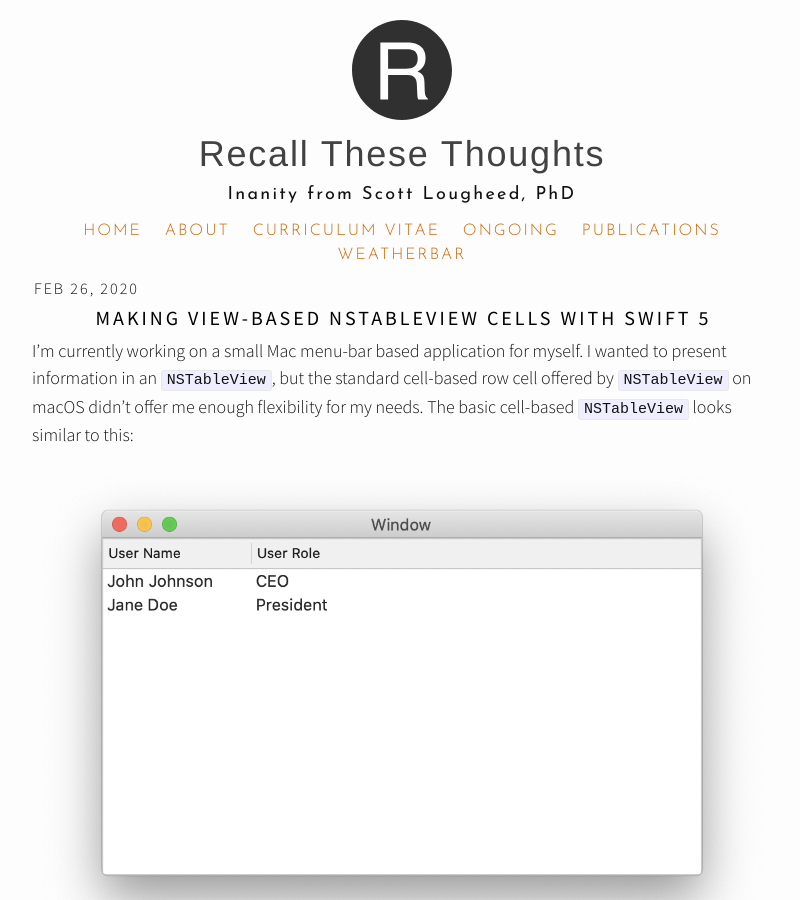
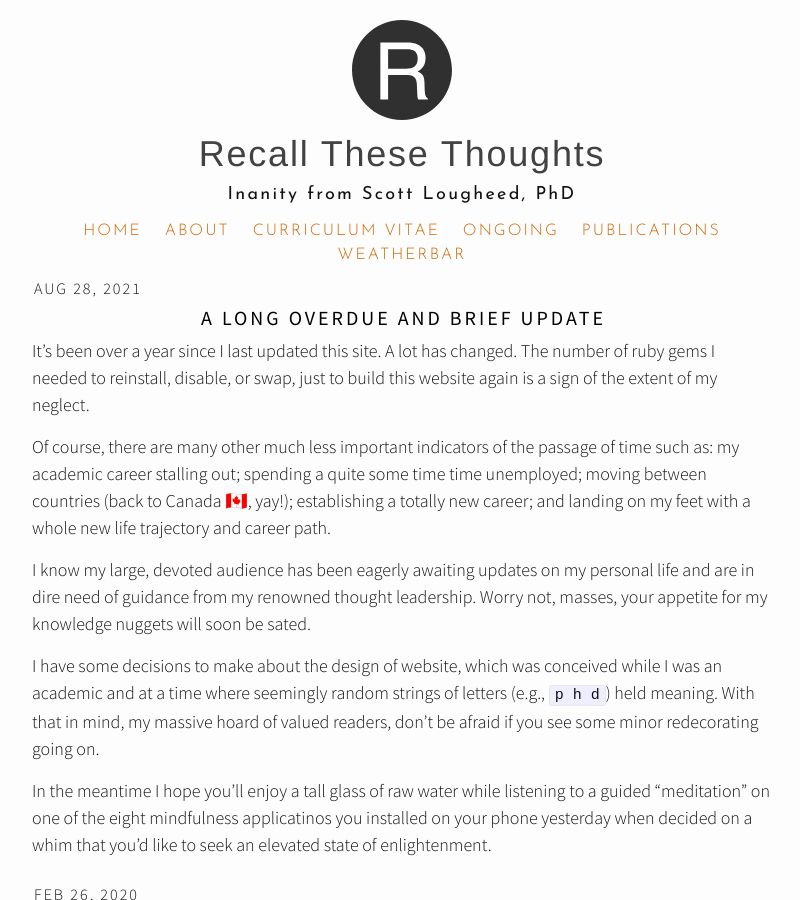
Before and after one commit to scottisloud/rtt-jekyll, a Jekyll site: the page built from index.html, in a window 1280 px wide and 900 px high. Shown: the whole window, without its empty margins (238-1038 px from the left). Built offline with Jekyll 4.4.1, drawn with Linux system fonts in a browser that asks for light colours; some web fonts are replaced; the list of posts is cut into pages by our own code; some of the changed text lies outside the part shown.

Commit message:
minor update

```diff
--- a/Gemfile
+++ b/Gemfile
@@ -28,3 +28,5 @@ gem 'jekyll-twitter-plugin'
 # group :jekyll_plugins do
 #   gem "jekyll-github-metadata", "~> 1.0"
 # end
+
+gem "webrick", "~> 1.7"
--- /dev/null
+++ b/_posts/2021-08-28-long-overdue-update.md
@@ -0,0 +1,13 @@
+---
+title: A long overdue and brief update
+layout: post
+---
+It's been over a year since I last updated this site. A lot has changed. The number of ruby gems I needed to reinstall, disable, or swap, just to build this website again is a sign of the extent of my neglect.
+
+Of course, there are many other much less important indicators of the passage of time such as: my academic career stalling out; spending a quite some time time unemployed; moving between countries (back to Canada 🇨🇦, yay!); establishing a totally new career; and landing on my feet with a whole new life trajectory and career path.
+
+I know my large, devoted audience has been eagerly awaiting updates on my personal life and are in dire need of guidance from my renowned thought leadership. Worry not, masses, your appetite for my knowledge nuggets will soon be sated.
+
+I have some decisions to make about the design of website, which was conceived while I was an academic and at a time where seemingly random strings of letters (e.g., `p h d`) held meaning. With that in mind, my massive hoard of valued readers, don't be afraid if you see some minor redecorating going on.
+
+In the meantime I hope you'll enjoy a tall glass of raw water while listening to a guided "meditation" on one of the eight mindfulness applicatinos you installed on your phone yesterday when decided on a whim that you'd like to seek an elevated state of enlightenment.
--- a/about.md
+++ b/about.md
@@ -10,8 +10,12 @@ permalink: /about/
 ### Scott Lougheed
 {: style="text-align: center;"}
 
-#### As an academic:
-I am an environmental social scientist. Most recently I was a postdoctoral fellow in Geography and Planning at the University of Toronto. Prior to that I was a visiting scholar in the department of Agricultural Economics, Sociology, and Education at the Pennsylvania State University. I earned my PhD from the School of Environmental Studies at Queen’s University, Kingston. I also hold Master's (Queen's University) and Bachelor's (University of Victoria) degrees in Sociology.
+#### Currently
+I am a Sales Engineer on the Sales Enablement team at [1Password](https://1password.com). Formerly I was a Customer Onboarding Specialist in Customer Success at 1Password.
+
+
+#### Past Life
+I am an environmental social scientist, though I am no longer employed in academia or as a researcher. Most recently I was a postdoctoral fellow in Geography and Planning at the University of Toronto. Prior to that I was a visiting scholar in the department of Agricultural Economics, Sociology, and Education at the Pennsylvania State University. I earned my PhD from the School of Environmental Studies at Queen’s University, Kingston. I also hold Master's (Queen's University) and Bachelor's (University of Victoria) degrees in Sociology.
 
 My primary interests lie in two domains: environmental governance, particularly with respect to waste and consumption; and the biopolitics of the food system.
 
```
Also changed, not shown: Gemfile.lock, 1 other file.
